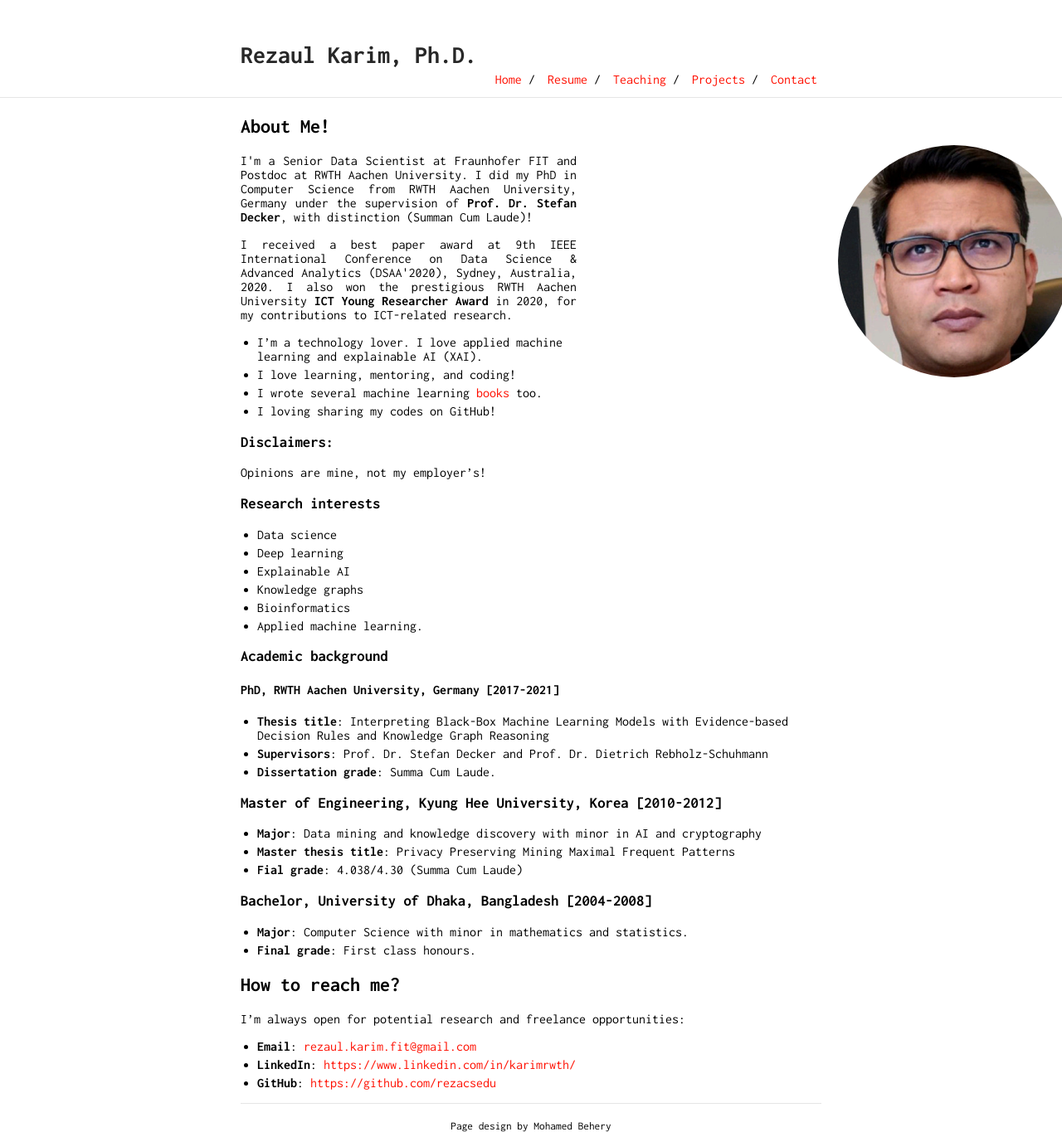
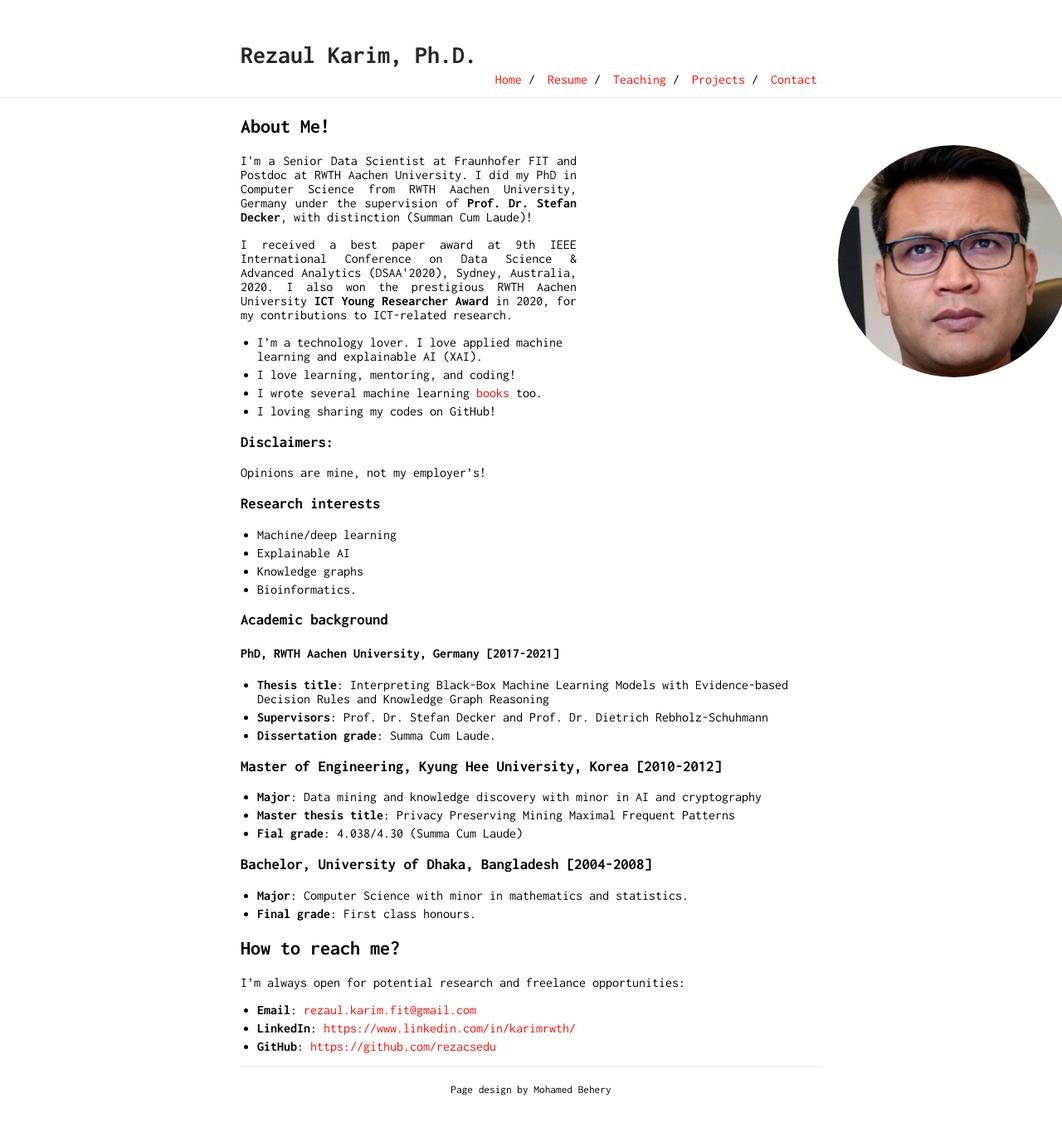
Before and after one commit to rezacsedu/rezacsedu.github.io, a Jekyll site: the page built from index.md, in a window 1280 px wide. Shown: the whole page at 83% size. Built offline with Jekyll 4.4.1, drawn with Linux system fonts in a browser that asks for light colours; our own code applies the rules of GitHub Pages for plain Markdown files; after the commit the page ends 1321 px from its top, so only the background shows below that.

Commit message:
Update index.md

```diff
--- a/index.md
+++ b/index.md
@@ -1,6 +1,6 @@
 ## About Me!
 
-<img class="profile-picture" src="img/1664312512000.jpg" width="150">
+<img class="profile-picture" src="img/1664312512000.jpg" width="100">
 
 <p style='text-align: justify;'> I'm a Senior Data Scientist at Fraunhofer FIT and Postdoc at RWTH Aachen University. I did my PhD in Computer Science from RWTH Aachen University, Germany under the supervision of <b>Prof. Dr. Stefan Decker</b>, with distinction (Summan Cum Laude)! </p>
 
@@ -16,12 +16,10 @@ Opinions are mine, not my employer's!
 
 ### Research interests
 
-- Data science
-- Deep learning
+- Machine/deep learning
 - Explainable AI
 - Knowledge graphs
-- Bioinformatics
-- Applied machine learning.
+- Bioinformatics.
 
 ### Academic background
 
```
